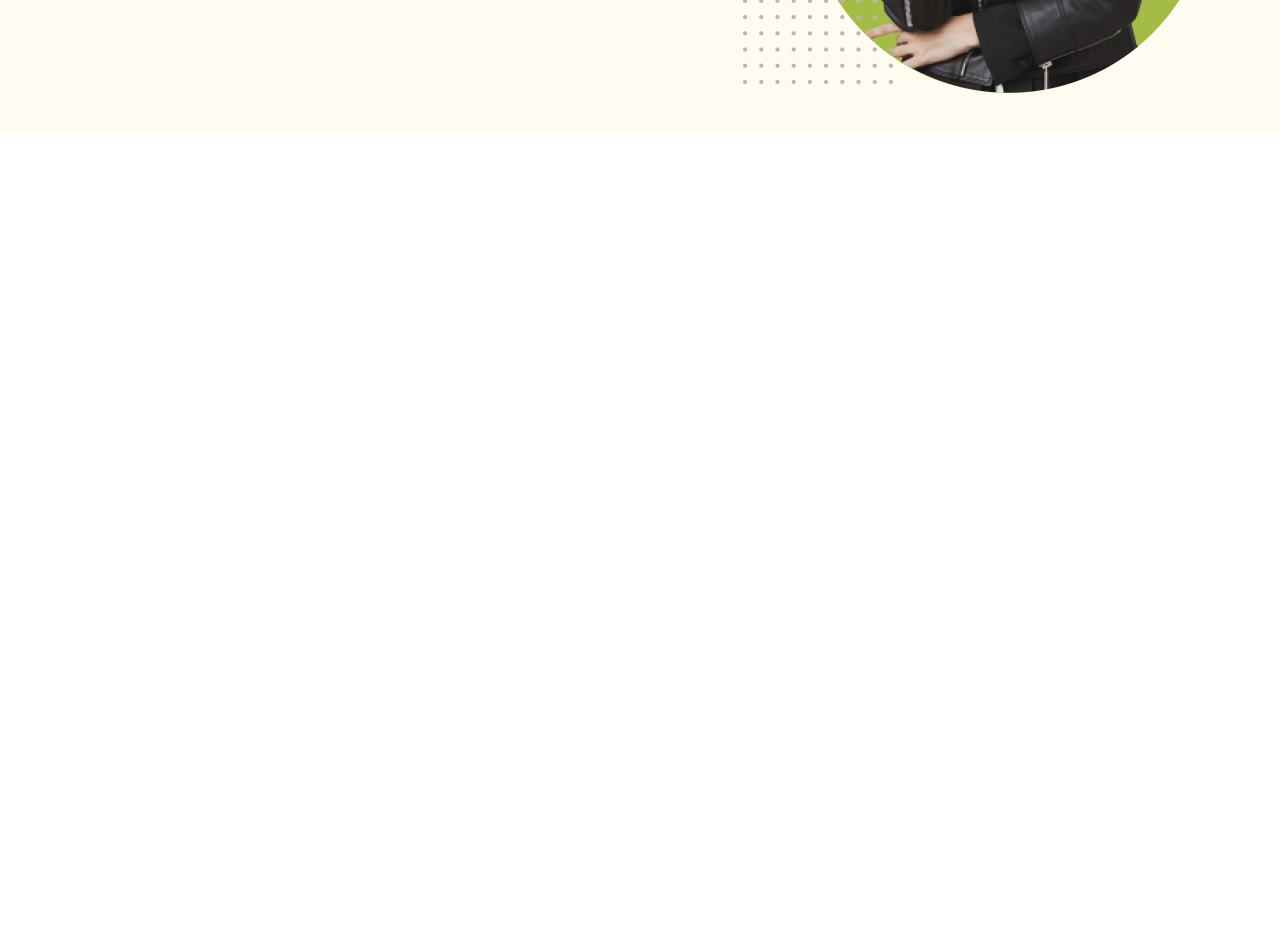
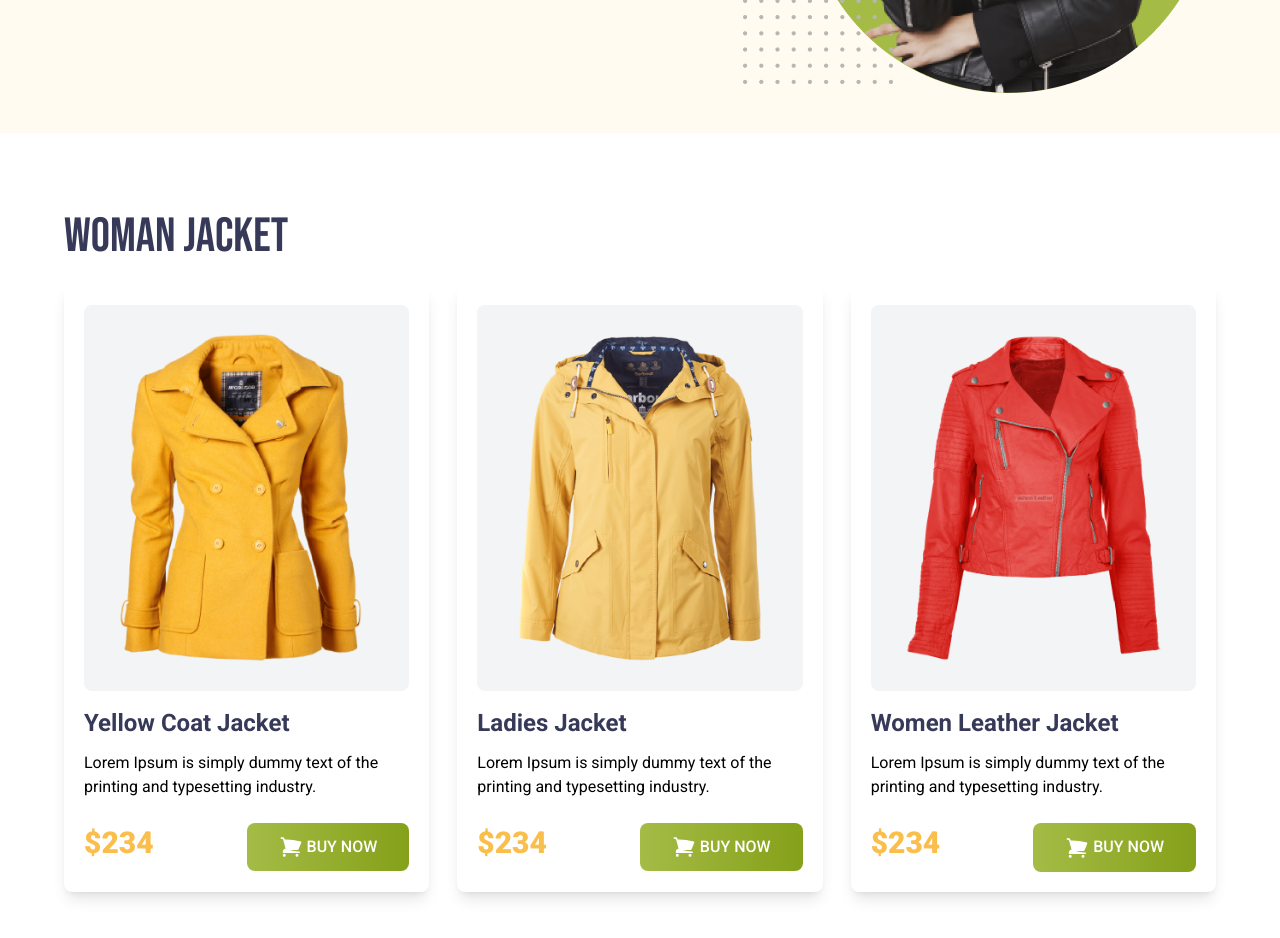
Before and after one commit to Jollypru/penguin-fashion-using-tailwind, a plain HTML site: page index.html in a window 1280 px wide. Shown: the part 500-1438 px from the top of the page. Before the commit the page ends 800 px from the top, so only its background shows below. Drawn offline with nearby package versions, Linux system fonts and the light colour scheme.

Commit message:
added women jacket section

```diff
--- a/index.html
+++ b/index.html
@@ -22,7 +22,7 @@
 </head>
 
 <body class="roboto-regular box-border">
-    <header class="bg-[#FFFBF0] pl-4 py-10">
+    <header class="bg-[#FFFBF0] pl-4 py-10 mb-20">
             <!-- navbar starts -->
             <nav class="flex justify-between pr-4 md:justify-around md:gap-80">
                 <img class="w-1/2 md:w-1/4" src="icons/logo.png" alt="">
@@ -42,7 +42,7 @@
             <!-- banner starts -->
             <div class="md:flex md:justify-around md:items-center mt-6">
                 <div>
-                    <h2 class="text-7xl uppercase bebas-neue-regular">
+                    <h2 class="text-6xl uppercase bebas-neue-regular">
                         <span class="text-orange-400">be the penguins</span>
                         <br>
                         <span class="text-blue-950">of winter</span>
@@ -59,8 +59,49 @@
             </div>
             <!-- banner ends -->
     </header>
-    <main>
-
+    <main class="max-w-6xl mx-auto">
+        <!-- women jacket section -->
+        <section class="mb-20">
+            <h2 class="uppercase text-5xl text-[#363958] bebas-neue-regular mb-6">Woman Jacket</h2>
+            <div class="grid grid-cols-3 gap-7">
+                <div class="p-5 shadow-lg rounded-lg">
+                    <img class="bg-gray-100 p-7 rounded-lg mb-4" src="images/jacket-1.png" alt="">
+                    <h3 class="font-bold text-2xl text-[#363958] mb-3">Yellow Coat Jacket</h3>
+                    <p>Lorem Ipsum is simply dummy text of the printing and typesetting industry.</p>
+                    <div class="flex justify-between items-center">
+                        <h3 class="font-black text-3xl text-[#FABE4C] mt-4">$234</h3>
+                        <button class=" text-white font-medium px-8 py-3 rounded-lg bg-gradient-to-r from-[#A4BC46] to-[#85A019] mt-6"><svg xmlns="http://www.w3.org/2000/svg" fill="white" viewBox="0 0 24 24" stroke-width="1.5" stroke="currentColor" class="size-6 inline">
+                            <path stroke-linecap="round" stroke-linejoin="round" d="M2.25 3h1.386c.51 0 .955.343 1.087.835l.383 1.437M7.5 14.25a3 3 0 0 0-3 3h15.75m-12.75-3h11.218c1.121-2.3 2.1-4.684 2.924-7.138a60.114 60.114 0 0 0-16.536-1.84M7.5 14.25 5.106 5.272M6 20.25a.75.75 0 1 1-1.5 0 .75.75 0 0 1 1.5 0Zm12.75 0a.75.75 0 1 1-1.5 0 .75.75 0 0 1 1.5 0Z" />
+                        </svg>
+                        BUY NOW</button>
+                    </div>
+                </div>
+                <div class="p-5 shadow-lg rounded-lg">
+                    <img class="bg-gray-100 p-7 rounded-lg mb-4" src="images/jacket-2.png" alt="">
+                    <h3 class="font-bold text-2xl text-[#363958] mb-3">Ladies Jacket</h3>
+                    <p>Lorem Ipsum is simply dummy text of the printing and typesetting industry.</p>
+                    <div class="flex justify-between items-center">
+                        <h3 class="font-black text-3xl text-[#FABE4C] mt-4">$234</h3>
+                        <button class=" text-white font-medium px-8 py-3 rounded-lg bg-gradient-to-r from-[#A4BC46] to-[#85A019] mt-6"><svg xmlns="http://www.w3.org/2000/svg" fill="white" viewBox="0 0 24 24" stroke-width="1.5" stroke="currentColor" class="size-6 inline">
+                            <path stroke-linecap="round" stroke-linejoin="round" d="M2.25 3h1.386c.51 0 .955.343 1.087.835l.383 1.437M7.5 14.25a3 3 0 0 0-3 3h15.75m-12.75-3h11.218c1.121-2.3 2.1-4.684 2.924-7.138a60.114 60.114 0 0 0-16.536-1.84M7.5 14.25 5.106 5.272M6 20.25a.75.75 0 1 1-1.5 0 .75.75 0 0 1 1.5 0Zm12.75 0a.75.75 0 1 1-1.5 0 .75.75 0 0 1 1.5 0Z" />
+                        </svg>
+                        BUY NOW</button>
+                    </div>
+                </div>
+                <div class="p-5 shadow-lg rounded-lg">
+                    <img class="bg-gray-100 p-7 rounded-lg mb-4" src="images/jacket-3.png" alt="">
+                    <h3 class="font-bold text-2xl text-[#363958] mb-3">Women Leather Jacket</h3>
+                    <p>Lorem Ipsum is simply dummy text of the printing and typesetting industry.</p>
+                    <div class="flex justify-between items-center">
+                        <h3 class="font-black text-3xl text-[#FABE4C] mt-4">$234</h3>
+                        <button class=" text-white font-medium px-8 py-3 rounded-lg bg-gradient-to-r from-[#A4BC46] to-[#85A019] mt-6"><svg xmlns="http://www.w3.org/2000/svg" fill="white" viewBox="0 0 24 24" stroke-width="1.5" stroke="currentColor" class="size-6 inline">
+                            <path stroke-linecap="round" stroke-linejoin="round" d="M2.25 3h1.386c.51 0 .955.343 1.087.835l.383 1.437M7.5 14.25a3 3 0 0 0-3 3h15.75m-12.75-3h11.218c1.121-2.3 2.1-4.684 2.924-7.138a60.114 60.114 0 0 0-16.536-1.84M7.5 14.25 5.106 5.272M6 20.25a.75.75 0 1 1-1.5 0 .75.75 0 0 1 1.5 0Zm12.75 0a.75.75 0 1 1-1.5 0 .75.75 0 0 1 1.5 0Z" />
+                        </svg>
+                        BUY NOW</button>
+                    </div>
+                </div>
+            </div>
+        </section>
     </main>
     <footer>
 
```
